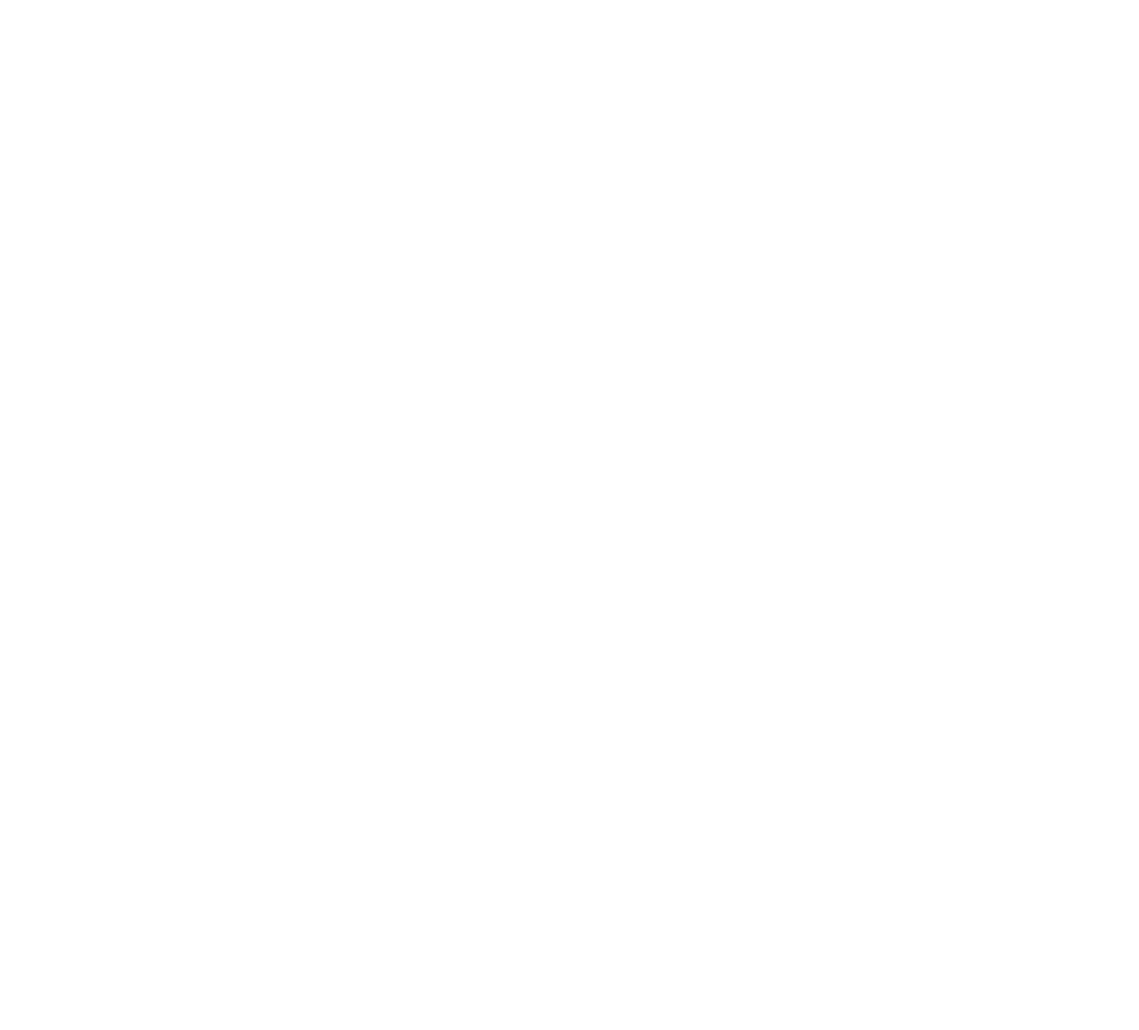
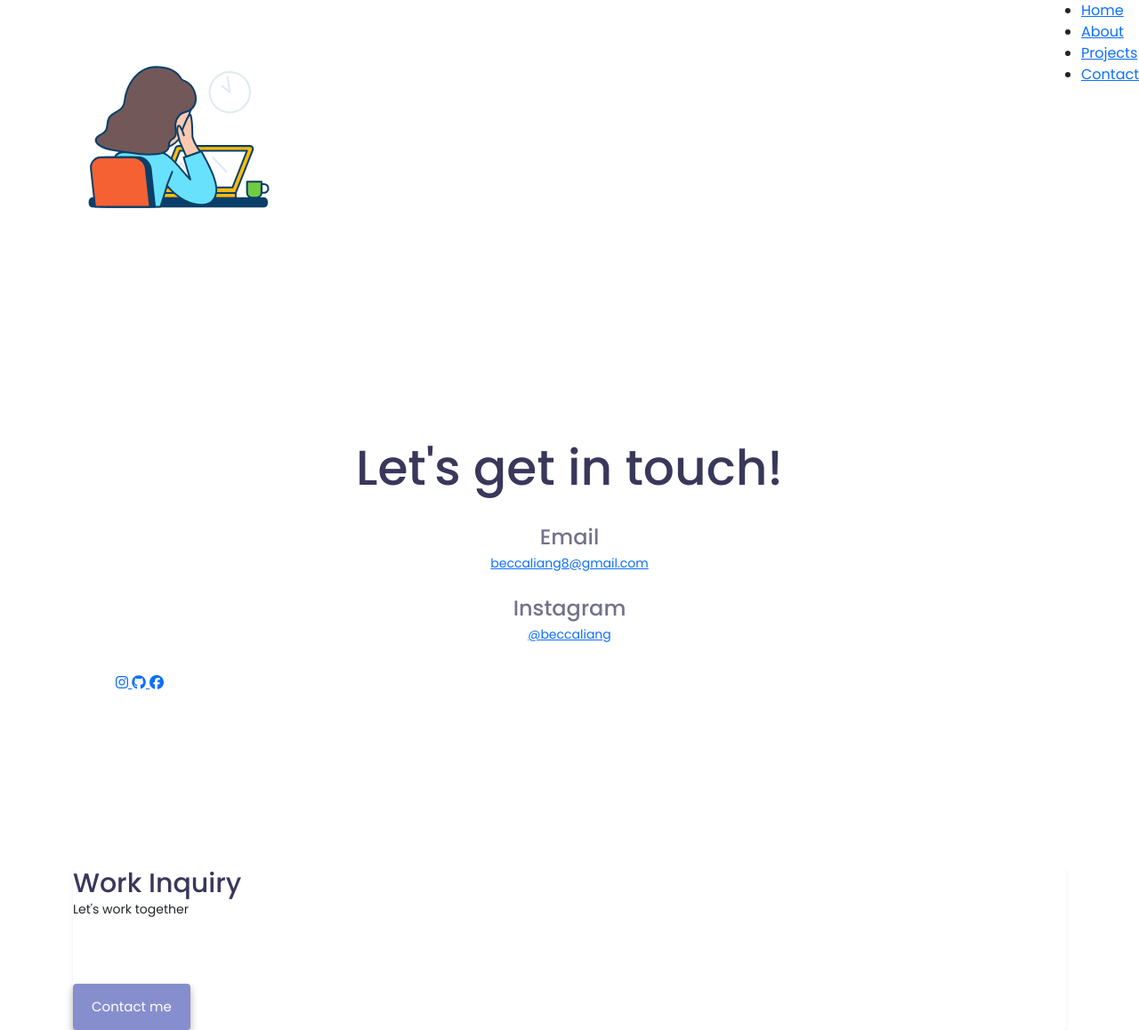
Before and after one commit to yingerliang/portfolio-project, a plain HTML site: page contact.html in a window 1280 px wide. Shown: the whole page at 89% size. Before the commit the page ends 800 px from the top, so only its background shows below. Drawn offline with nearby package versions, Linux system fonts and the light colour scheme.

Commit message:
Added contact.html

```diff
--- a/contact.html
+++ b/contact.html
@@ -4,7 +4,110 @@
     <meta charset="UTF-8" />
     <meta http-equiv="X-UA-Compatible" content="IE=edge" />
     <meta name="viewport" content="width=device-width, initial-scale=1.0" />
+    <link rel="preconnect" href="https://fonts.googleapis.com" />
+    <link rel="preconnect" href="https://fonts.gstatic.com" crossorigin />
+    <link
+      href="https://fonts.googleapis.com/css2?family=Poppins:ital,wght@0,100;0,300;0,400;0,500;0,700;0,800;1,300&display=swap"
+      rel="stylesheet"
+    />
+    <link
+      href="https://cdn.jsdelivr.net/npm/bootstrap@5.1.3/dist/css/bootstrap.min.css"
+      rel="stylesheet"
+      integrity="sha384-1BmE4kWBq78iYhFldvKuhfTAU6auU8tT94WrHftjDbrCEXSU1oBoqyl2QvZ6jIW3"
+      crossorigin="anonymous"
+    />
+    <link rel="stylesheet" href="src/styles.css" />
+    <script
+      src="https://cdn.jsdelivr.net/npm/bootstrap@5.1.3/dist/js/bootstrap.bundle.min.js"
+      integrity="sha384-ka7Sk0Gln4gmtz2MlQnikT1wXgYsOg+OMhuP+IlRH9sENBO0LRn5q+8nbTov4+1p"
+      crossorigin="anonymous"
+    ></script>
+    <script
+      src="https://kit.fontawesome.com/2fcb64876f.js"
+      crossorigin="anonymous"
+    ></script>
     <title>Rebecca | Contact me</title>
   </head>
-  <body></body>
+  <body>
+    <div class="container"></div>
+      <nav class="d-flex justify-content-between">
+        <img src="/images/logo.svg" class="img-fluid logo" alt="" />
+        <ul>
+          <li>
+          <a href="/index.html">Home</a>
+          </li>
+          <li>
+            <a href="/about.html">About</a>
+          </li>
+          <li>
+            <a href="/projects.html">Projects</a>
+          </li>
+          <li class="active">
+            <a href="/contact.html">Contact</a>
+          </li>
+        </ul>
+      </nav>
+    </div>
+
+    <div class="content-container container">
+      <div class="content">
+        <h1 class="text-center mb-3">Let's get in touch!</h1>
+        <h3 class="text-center">Email</h3>
+        <p class="text-center">
+          <a href="mailto:beccaliang8@gmail.com" target="_blank"
+            >beccaliang8@gmail.com</a
+          >
+        </p>
+        <h3 class="text-center">Instagram</h3>
+        <p class="text-center">
+          <a href="https://www.instagram.com/beccaliang/" target="_blank"
+            >@beccaliang</a
+          >
+        </p>
+      </div>
+
+      <div class="social-links">
+        <div class="social-media-links">
+          <a
+            href="https://www.instagram.com/"
+            target="_blank"
+            title="Instagram Link"
+          >
+            <i class="fa-brands fa-instagram"></i>
+          </a>
+          <a
+            href="https://github.com/yingerliang"
+            target="_blank"
+            title="Github Link"
+          >
+            <i class="fa-brands fa-github"></i>
+          </a>
+          <a
+            href="https://www.facebook.com/"
+            target="_blank"
+            title="Facebook Link"
+          >
+            <i class="fa-brands fa-facebook"></i>
+          </a>
+        </div>
+      </div>
+    </div>
+
+    <div class="container footer-section-contact">
+      <footer class="footer rounded shadow-sm">
+        <div class="footer-contact-content">
+          <h2>Work Inquiry</h2>
+          <p>Let's work together</p>
+        </div>
+        <div class="footer-btn mt-5">
+          <a
+            href="mailto:beccaliang8@gmail.com"
+            class="btn index-btn"
+            title="Email Rebecca"
+            >Contact me</a
+          >
+        </div>
+      </footer>
+    </div>
+  </body>
 </html>
```
